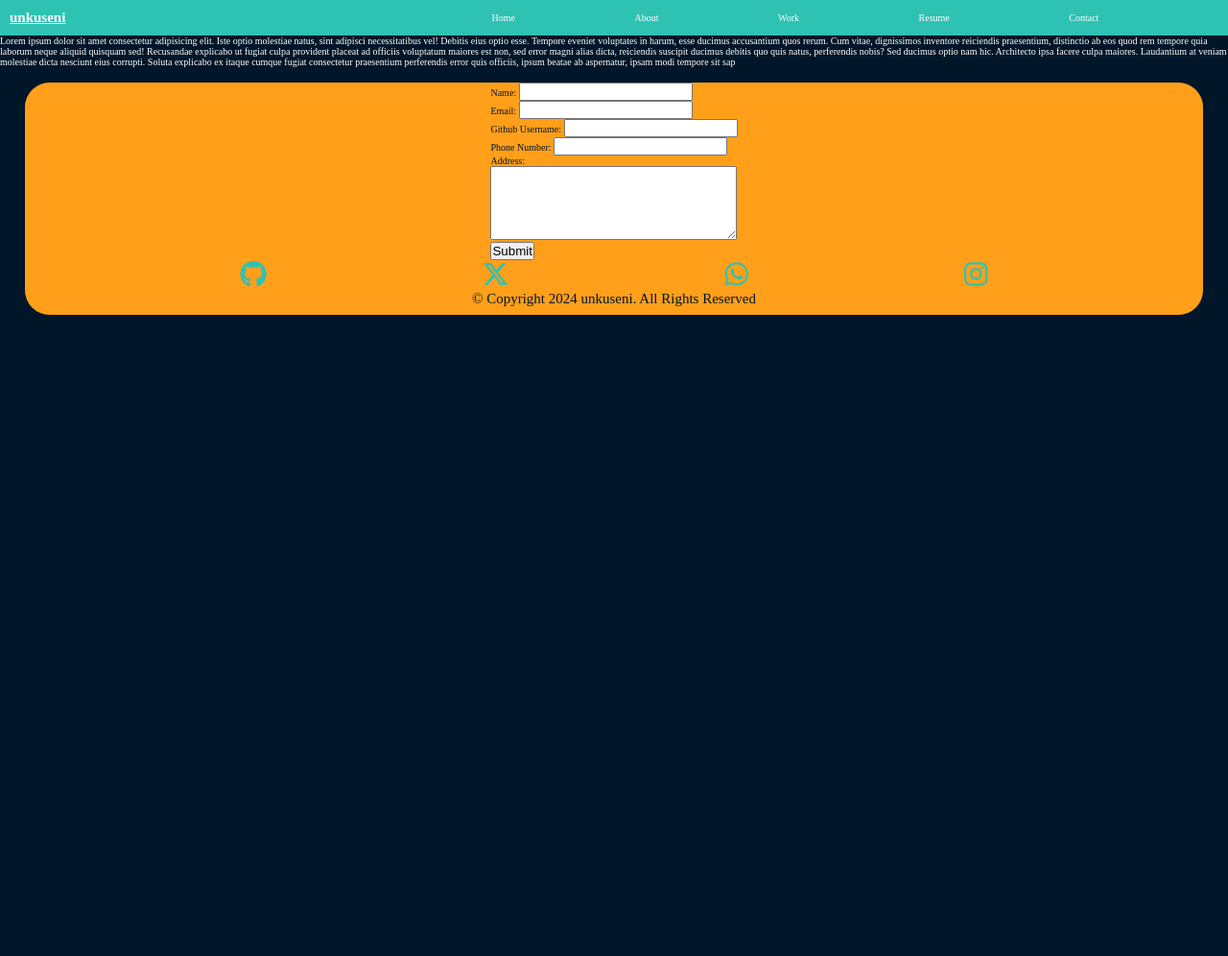
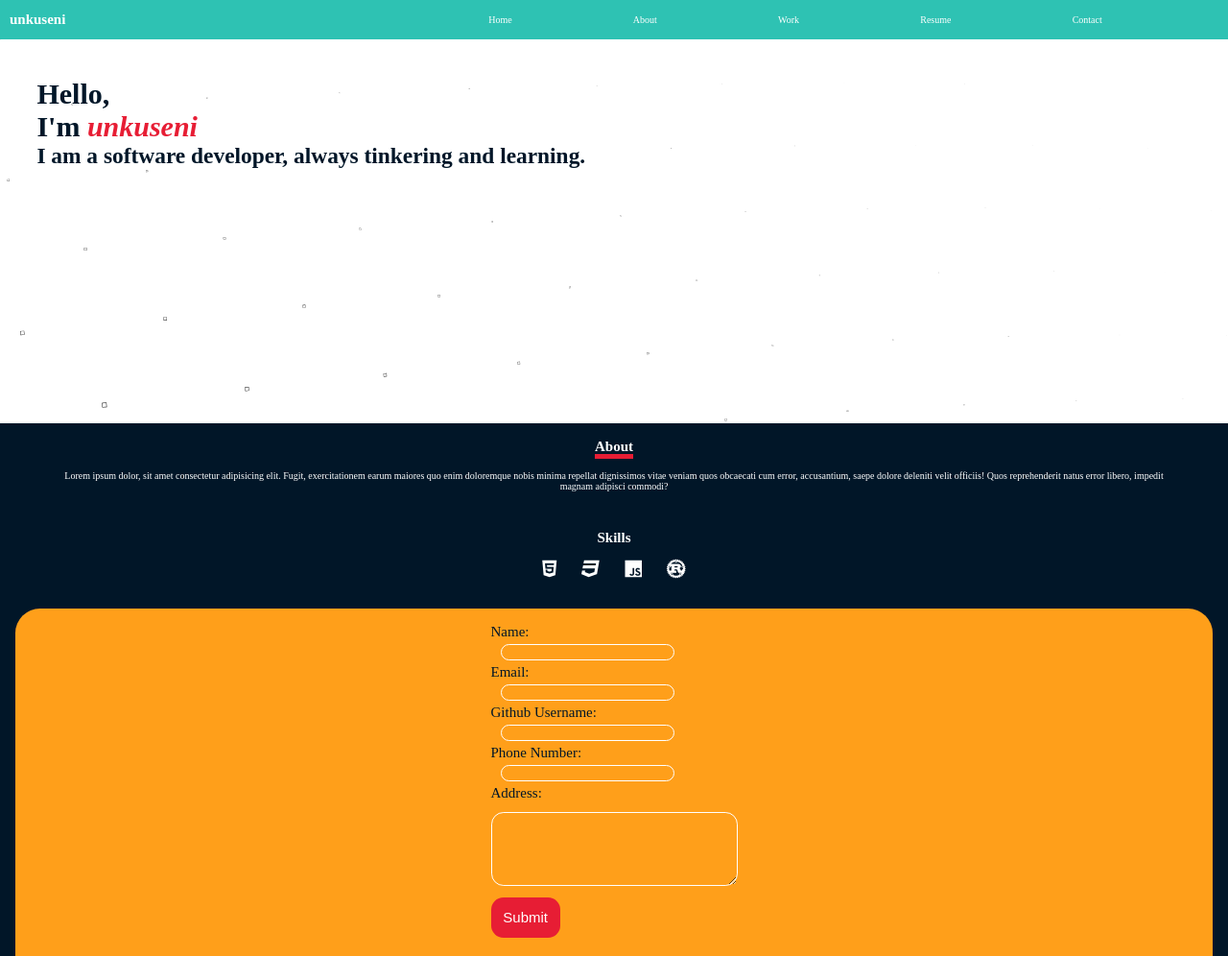
Before and after one commit to unkuseni/gomycode-html, a plain HTML site: page index.html in a window 1280 px wide. Shown: the top 996 px of the page at 96% size. Before the commit the page ends 800 px from the top, so only its background shows below. Drawn offline with Linux system fonts and the light colour scheme.

Commit message:
done with it.

```diff
--- a/index.html
+++ b/index.html
@@ -32,17 +32,42 @@
     </nav>
   </header>
   <main id="main">
-    Lorem ipsum dolor sit amet consectetur adipisicing elit. Iste optio molestiae natus, sint adipisci necessitatibus
-    vel! Debitis eius optio esse. Tempore eveniet voluptates in harum, esse ducimus accusantium quos rerum. Cum vitae,
-    dignissimos inventore reiciendis praesentium, distinctio ab eos quod rem tempore quia laborum neque aliquid quisquam
-    sed! Recusandae explicabo ut fugiat culpa provident placeat ad officiis voluptatum maiores est non, sed error magni
-    alias dicta, reiciendis suscipit ducimus debitis quo quis natus, perferendis nobis? Sed ducimus optio nam hic.
-    Architecto ipsa facere culpa maiores. Laudantium at veniam molestiae dicta nesciunt eius corrupti. Soluta explicabo
-    ex itaque cumque fugiat consectetur praesentium perferendis error quis officiis, ipsum beatae ab aspernatur, ipsam
-    modi tempore sit sap
+    <section id="hero-section">
+      <div class="hero-txt">
+        <h1>Hello, <br>
+          I'm <i class="name">unkuseni</i></h1>
+
+        <h3>
+          I am a software developer, always tinkering and learning.
+        </h3>
+
+      </div>
+    </section>
+
+    <section id="about-section">
+      <h2 class="abt-header">About</h2>
+      <article class="abt-article">
+        <p>
+          Lorem ipsum dolor, sit amet consectetur adipisicing elit. Fugit, exercitationem earum maiores quo enim
+          doloremque nobis minima repellat dignissimos vitae veniam quos obcaecati cum error, accusantium, saepe dolore
+          deleniti velit officiis! Quos reprehenderit natus error libero, impedit magnam adipisci commodi?
+        </p>
+      </article>
+    </section>
+
+    <section id="skills-section">
+      <h2>Skills</h2>
+      <ul class="skill-list">
+        <li class="skill-item"><i class="fa-brands fa-html5"></i></li>
+        <li class="skill-item"><i class="fa-brands fa-css3"></i></li>
+        <li class="skill-item"><i class="fa-brands fa-js"></i></li>
+        <li class="skill-item"><i class="fa-brands fa-rust"></i></li>
+        <li><i></i></li>
+        <li><i></i></li>
+      </ul>
   </main>
+
   <footer id="contact-section">
-
     <div id="contact">
       <form id="contact-form" action="">
         <label for="name">Name:</label>
@@ -55,7 +80,7 @@
         <input type="tel" id="phone" name="phone" required><br>
         <label for="address">Address:</label><br>
         <textarea id="address" name="address" cols="30" rows="5" required></textarea><br>
-      <input type="submit" value="Submit">
+        <button type="submit" value="Submit">Submit</button>
       </form>
       <ul class="social">
         <li class="socials"><a href="http://github.com/unkuseni"><i class="fa-brands fa-github"></i></a></li>
--- a/style.css
+++ b/style.css
@@ -31,13 +31,17 @@ body {
   top: 0;
   padding: 1em;
   background-color: var(--green);
+  z-index: 100;
+}
+
+.nav-section h2 a {
+  text-decoration: none;
+  color: inherit;
 }
 
 #nav-list {
   display: none;
   list-style: none;
-
-
 
 }
 
@@ -60,17 +64,78 @@ body {
   font-size: 2em;
 }
 
+#nav-list li {
+  margin: 5px;
 
+}
 
-
+#nav-list li:hover  {
+  padding: 2vw;
+  background-color: var(--red);
+  border-radius: 25px;
+  font-weight: 900;
+}
 
 .btn {
   border: none;
   background-color: transparent;
 }
 
+#hero-section {
+  display: flex;
+  flex-direction: column;
+  color: var(--black);
+  background-color: #fff;
+  background-image: url(images/hero-pattern.svg);
+  background-repeat: no-repeat;
+  background-size: cover;
+  min-height: 400px;
+
+}
+
+.hero-txt {
+font-size: 2rem;
+margin: 5vh 3vw;
+}
+
+.name {
+  color: var(--red);
+}
+
+.abt-header {
+  margin-top: 2vh;
+  text-align: center;
+  text-decoration: underline;
+  text-decoration-thickness: 5px;
+  text-decoration-color: var(--red);
+}
+
+.abt-article {
+  margin: 2vh 5vw;
+  text-align: center;
+
+}
+
+#skills-section {
+  margin-top: 5vh;
+  text-align: center;
+}
+
+.skill-list {
+  display: flex;
+  list-style: none;
+  padding: 0;
+  justify-content: center;
+}
+
+.skill-item {
+  padding: 1vw;
+  font-size: 2em;
+}
+
+
 footer {
-  padding: 2vh 2vw;
+  padding: 2vh;
 }
 
 #contact {
@@ -83,12 +148,50 @@ footer {
   justify-content: end;
 }
 
-.copy {
+form {
+  padding: 2vh 1vw;
+  margin-bottom: 2vh;
+}
 
+.copy{
   align-self: center;
-  font-size: 1.5em;
+  font-size: 1em;
   padding-bottom: 1vh;
 
+}
+label {
+  display: block;
+  font-size: 1.5em;
+}
+
+input {
+  margin:0.5vh 0;
+  background: none;
+  border:  1px var(--white) solid;
+  border-radius: 1vw;
+  margin-left: 10px;
+  color: var(--red);
+  font-weight: bold;
+}
+
+input:hover  {
+  border-color: var(--red);
+}
+
+textarea {
+  background-color: inherit;
+  border: 1px var(--white) solid;
+  border-radius: 1vw;
+  margin-bottom: 10px;
+}
+
+button[type="submit"] {
+  background-color: var(--red);
+  color: var(--white);
+  font-size: 1.5em;
+  padding: 1vw;
+  border-radius: 1vw;
+  border: none;
 }
 
 .social {
@@ -132,4 +235,8 @@ a:visited {
   .nav-item-button {
     display: none;
   }
+
+  #hero-section {
+    flex-direction: row;
+  }
 }
```
Also changed, not shown: images/hero-pattern.svg (added). Lines whose indentation alone changed are shown as unchanged.
